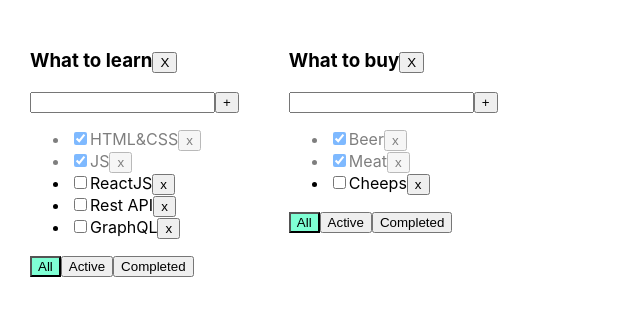
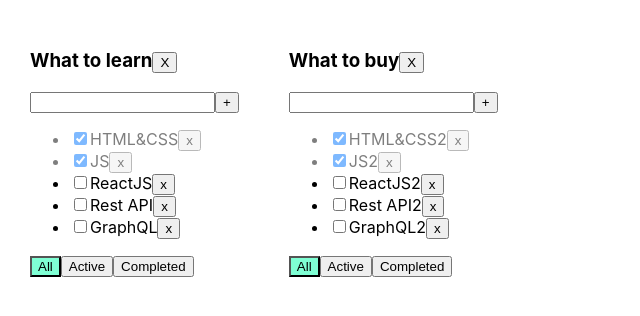
Before and after one commit to EvgenySychev/TO-DO_LIST, a React (Create React App) app: page / in a window 1280 px wide. Shown: the top 316 px of the page, without its empty margins (0-640 px from the left). Built offline with nearby package versions, Linux system fonts and the light colour scheme.

Commit message:
Tuesday's first lesson with Igor

```diff
--- a/src/App.tsx
+++ b/src/App.tsx
@@ -1,108 +1,107 @@
 import React, {useState} from 'react';
 import './App.css';
-import {TaskType, Todolist} from './Todolist';
+import {Todolist} from './Todolist';
 import {v1} from 'uuid';
 
 export type FilterValuesType = "all" | "active" | "completed";
 
-export type TodolistType = {
+export type todolistsType = {
     id: string
     title: string
     filter: FilterValuesType
 }
 
-export type TasksSetType = {
-    [todoListID: string]: Array<TaskType>
-}
-
 function App() {
 
-    const todoListID_1 = v1()
-    const todoListID_2 = v1()
+    // let [tasks, setTasks] = useState([
+    //     {id: v1(), title: "HTML&CSS", isDone: true},
+    //     {id: v1(), title: "JS", isDone: true},
+    //     {id: v1(), title: "ReactJS", isDone: false},
+    //     {id: v1(), title: "Rest API", isDone: false},
+    //     {id: v1(), title: "GraphQL", isDone: false},
+    // ]);
+    // let [filter, setFilter] = useState<FilterValuesType>("all");
 
-    //BLL
-    const [todoLists, setTodolists] = useState<Array<TodolistType>>([
-        {id: todoListID_1, title: "What to learn", filter: "all"},
-        {id: todoListID_2, title: "What to buy", filter: "all"}
+    let todolistID1 = v1();
+    let todolistID2 = v1();
+
+    let [todolists, setTodolists] = useState<Array<todolistsType>>([
+        {id: todolistID1, title: 'What to learn', filter: 'all'},
+        {id: todolistID2, title: 'What to buy', filter: 'all'},
     ])
 
-    const [tasks, setTasks] = useState<TasksSetType>({
-        [todoListID_1]: [
+    let [tasks, setTasks] = useState({
+        [todolistID1]: [
             {id: v1(), title: "HTML&CSS", isDone: true},
             {id: v1(), title: "JS", isDone: true},
             {id: v1(), title: "ReactJS", isDone: false},
             {id: v1(), title: "Rest API", isDone: false},
             {id: v1(), title: "GraphQL", isDone: false},
         ],
-        [todoListID_2]: [
-            {id: v1(), title: "Beer", isDone: true},
-            {id: v1(), title: "Meat", isDone: true},
-            {id: v1(), title: "Cheeps", isDone: false}
+        [todolistID2]: [
+            {id: v1(), title: "HTML&CSS2", isDone: true},
+            {id: v1(), title: "JS2", isDone: true},
+            {id: v1(), title: "ReactJS2", isDone: false},
+            {id: v1(), title: "Rest API2", isDone: false},
+            {id: v1(), title: "GraphQL2", isDone: false},
         ]
-    })
+    });
 
-     function removeTask(taskID: string, todolistID: string) {
-        setTasks({...tasks, [todolistID]: tasks[todolistID].filter(t => t.id !== taskID)})
+    const removeTodolist = (todolistID:string) => {
+        setTodolists(todolists.filter(t => t.id !== todolistID))
+delete tasks[todolistID]
+        console.log(tasks)
     }
 
-    function addTask(title: string, todolistID: string) {
-        const newTask: TaskType = {
-            id: v1(), title, isDone: false
-        }
-        setTasks({...tasks, [todolistID]: [newTask, ...tasks[todolistID]]});
+    function removeTask(todolistID:string, id: string) {
+
+        setTasks({...tasks, [todolistID]: tasks[todolistID].filter(t => t.id != id)})
     }
 
-    function changeStatus(taskId: string, isDone: boolean, todoListID: string) {
-        /* const tasksForCurrentTodolist = tasks[todoListID]
-         const upDatedTasks = tasksForCurrentTodolist.map(t => t.id === taskId ? {...t,isDone: isDone} : t);
-         const copyTasks = {...tasks}
-         copyTasks[todoListID] = upDatedTasks
-         setTasks(copyTasks)*/
-
-        setTasks({...tasks, [todoListID]: tasks[todoListID].map(t => t.id === taskId ? {...t, isDone: isDone} : t)})
+    function addTask(todolistID:string, title: string) {
+        let task = {id: v1(), title: title, isDone: false};
+        setTasks({...tasks, [todolistID]: [task, ...tasks[todolistID]]})
     }
 
-    function changeFilter(value: FilterValuesType, todoListID: string) {
-        setTodolists(todoLists.map(tl => tl.id === todoListID ? {...tl, filter: value} : tl))
+    function changeStatus(todolistID:string, taskId: string, isDone: boolean) {
+        console.log(todolistID)
+        setTasks({...tasks, [todolistID]: tasks[todolistID].map(el => el.id===taskId ? {...el,isDone} : el)})
     }
 
-    function removeTodolist(todoListID: string) {
-        setTodolists(todoLists.filter(tl => tl.id !== todoListID))
-        delete tasks[todoListID]
+    function changeFilter(todolistID:string, value: FilterValuesType) {
+        setTodolists(todolists.map(el => el.id === todolistID ? {...el,filter:value} : el))
       }
 
-    const todoListsForRender = todoLists.map(tl => {
 
-        let tasksForTodolist = tasks[tl.id]; // весь массив
-        console.log(tasksForTodolist)
-        if (tl.filter === "active") {
-            tasksForTodolist = tasksForTodolist.filter(t => !t.isDone);
+    return (
+        <div className="App">
+            {todolists.map((el) => {
+                let tasksForTodolist = tasks[el.id];
+
+                if (el.filter === "active") {
+                    tasksForTodolist = tasks[el.id].filter(t => !t.isDone);
                 }
-        if (tl.filter === "completed") {
-            tasksForTodolist = tasksForTodolist.filter(t => t.isDone);
+                if (el.filter === "completed") {
+                    tasksForTodolist = tasks[el.id].filter(t => t.isDone);
                 }
 
                 return (
                     <Todolist
-                key={tl.id}
-                title={tl.title}
-                todolistID={tl.id}
-                filter={tl.filter}
+                        key={el.id}
+                        todolistID={el.id}
+                        title={el.title}
                         tasks={tasksForTodolist}
-
-                addTask={addTask}
                         removeTask={removeTask}
                         changeFilter={changeFilter}
-                removeTodolist={removeTodolist}
+                        addTask={addTask}
                         changeTaskStatus={changeStatus}
+                        filter={el.filter}
+                        removeTodolist = {removeTodolist}
                     />
                 )
-    })
+            })}
 
 
-    return (
-        <div className="App">
-            {todoListsForRender}
         </div>
     );
 }
--- a/src/Todolist.tsx
+++ b/src/Todolist.tsx
@@ -1,22 +1,22 @@
 import React, {ChangeEvent, KeyboardEvent, useState} from 'react';
 import {FilterValuesType} from './App';
 
-export type TaskType = {
+type TaskType = {
     id: string
     title: string
     isDone: boolean
 }
 
 type PropsType = {
-    todolistID:string
+    todolistID: string
     title: string
     tasks: Array<TaskType>
+    removeTask: (todolistID:string, taskId: string) => void
+    changeFilter: (todolistID:string, value: FilterValuesType) => void
+    addTask: (todolistID:string, title: string) => void
+    changeTaskStatus: (todolistID:string, taskId: string, isDone: boolean) => void
     filter: FilterValuesType
-    removeTodolist: (todolistID: string) => void
-    addTask: (title: string, todolistID: string) => void
-    removeTask: (taskId: string, todolistID: string) => void
-    changeFilter: (value: FilterValuesType, todolistID: string) => void
-    changeTaskStatus: (taskId: string, isDone: boolean, todolistID: string) => void
+    removeTodolist: (todolistID:string)=> void
 }
 
 export function Todolist(props: PropsType) {
@@ -26,7 +26,7 @@
 
     const addTask = () => {
         if (title.trim() !== "") {
-            props.addTask(title.trim(), props.todolistID);
+            props.addTask(props.todolistID, title.trim());
             setTitle("");
         } else {
             setError("Title is required");
@@ -44,14 +44,17 @@
         }
     }
 
-    const onAllClickHandler = () => props.changeFilter("all", props.todolistID);
-    const onActiveClickHandler = () => props.changeFilter("active", props.todolistID);
-    const onCompletedClickHandler = () => props.changeFilter("completed",props.todolistID);
-
+    const onAllClickHandler = () => props.changeFilter(props.todolistID, "all");
+    const onActiveClickHandler = () => props.changeFilter(props.todolistID, "active");
+    const onCompletedClickHandler = () => props.changeFilter(props.todolistID, "completed");
+    const removeTodolistHandler = () => {
+        props.removeTodolist(props.todolistID)
+    }
 
     return <div>
-        <h3>{props.title}
-            <button onClick={()=>props.removeTodolist(props.todolistID)}>X</button>
+        <h3>
+            {props.title}
+            <button onClick={removeTodolistHandler}>X</button>
         </h3>
         <div>
             <input value={title}
@@ -65,9 +68,9 @@
         <ul>
             {
                 props.tasks.map(t => {
-                    const onClickHandler = () => props.removeTask(t.id,props.todolistID)
+                    const onClickHandler = () => props.removeTask(props.todolistID, t.id)
                     const onChangeHandler = (e: ChangeEvent<HTMLInputElement>) => {
-                        props.changeTaskStatus(t.id, e.currentTarget.checked,props.todolistID);
+                        props.changeTaskStatus(props.todolistID, t.id, e.currentTarget.checked);
                     }
 
                     return <li key={t.id} className={t.isDone ? "is-done" : ""}>
@@ -82,11 +85,14 @@
         </ul>
         <div>
             <button className={props.filter === 'all' ? "active-filter" : ""}
-                    onClick={onAllClickHandler}>All</button>
+                    onClick={onAllClickHandler}>All
+            </button>
             <button className={props.filter === 'active' ? "active-filter" : ""}
-                onClick={onActiveClickHandler}>Active</button>
+                    onClick={onActiveClickHandler}>Active
+            </button>
             <button className={props.filter === 'completed' ? "active-filter" : ""}
-                onClick={onCompletedClickHandler}>Completed</button>
+                    onClick={onCompletedClickHandler}>Completed
+            </button>
         </div>
     </div>
 }
```
Lines whose indentation alone changed are shown as unchanged.
